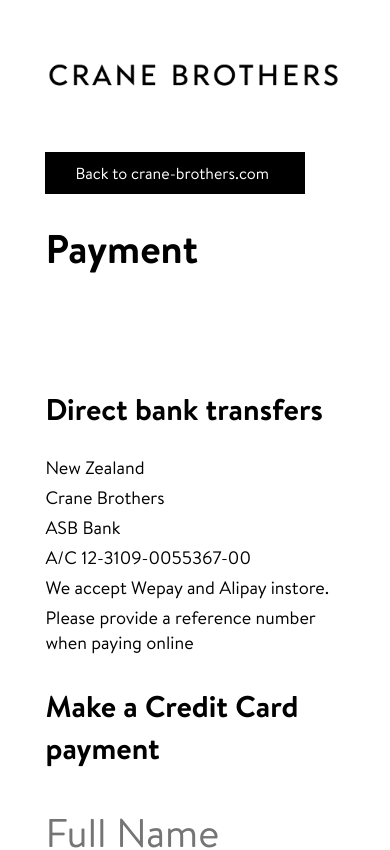
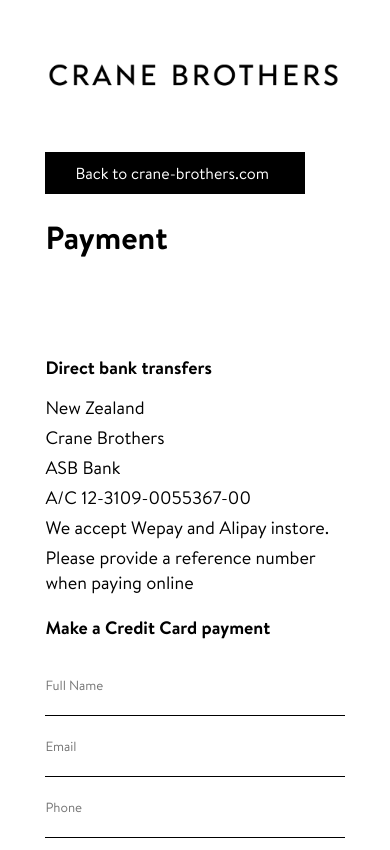
Before and after one commit to jeffreyroulston/crane-brothers-payments-ts, a Next.js app: page / in a window 390 px wide. Shown: the top 850 px of the page. Built offline with nearby package versions, Linux system fonts and the light colour scheme.

Commit message:
update mobile styling

```diff
--- a/src/app/globals.css
+++ b/src/app/globals.css
@@ -35,8 +35,9 @@
 .body-wrapper {
 	font-family: 'Brandon Text';
 	width: 80%;
-	margin: auto;
+	margin-inline: auto;
 	margin-top: 20px;
+	margin-bottom: 100px;
 	display: flex;
 	flex-direction: column;
 }
@@ -84,14 +85,6 @@
 		line-height: 25px !important;
 	}
 
-	h2 {
-		font-size: 30px;
-	}
-
-	h1 {
-		font-size: 40px;
-	}
-
 	:-webkit-input-placeholder {
 		font-size: 18px !important;
 		line-height: 25px !important;
@@ -109,7 +102,7 @@
 		border-bottom: 1px solid #000;
 		outline: none;
 		font-family: 'Brandon Text';
-		font-size: 250%;
+
 		line-height: 40px;
 	}
 
```
